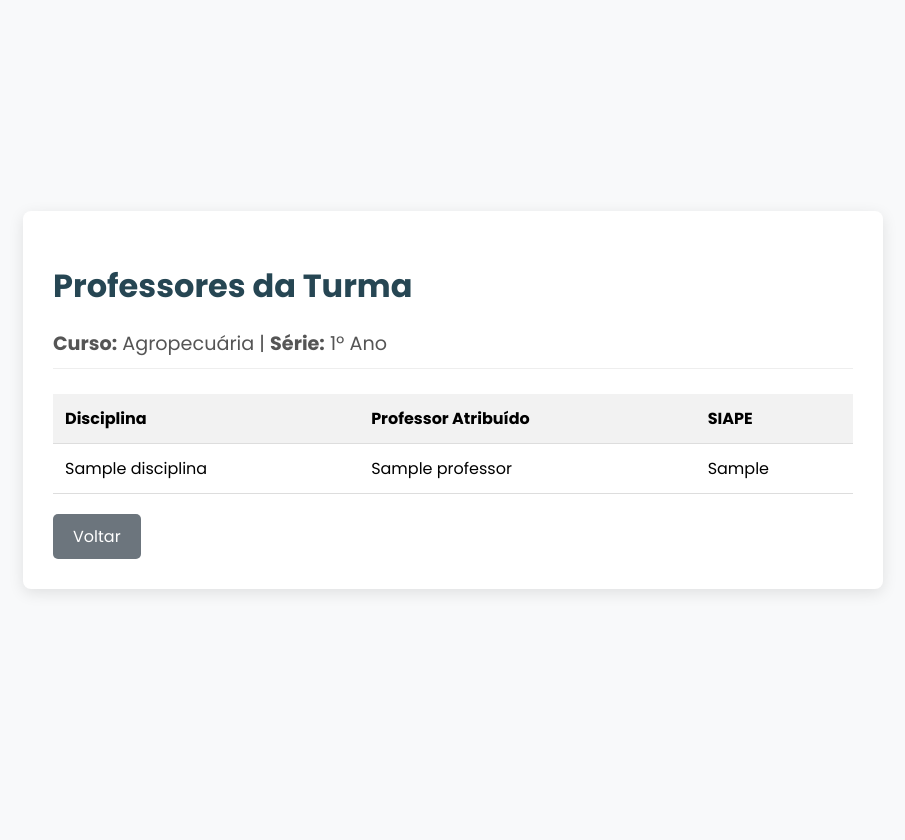
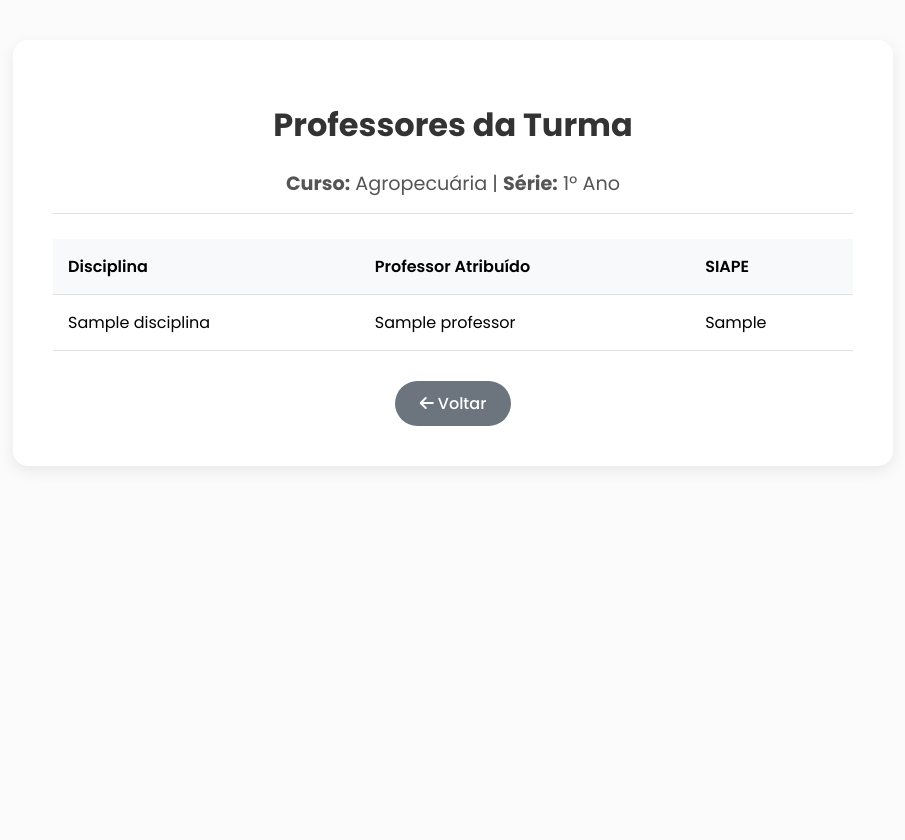
Before and after one commit to GabMS1/Projeto_siga, a PHP site: page /ver_professores_turma.php?id_turma=1 in a window 1280 px wide. Shown: the whole page, without its empty margins (187-1092 px from the left). Before the commit the page ends 593 px from the top, so only its background shows below. Run offline with PHP 8.4, Linux system fonts and the light colour scheme; the visitor is signed in with stand-in values (Sample User, id 1); tables that the repository leaves empty hold one stand-in row (values such as "Sample post"); some libraries are stand-ins or nearby versions.

Commit message:
salvar backup

```diff
--- a/Projeto_siga/telas/auth/ver_professores_turma.php
+++ b/Projeto_siga/telas/auth/ver_professores_turma.php
@@ -4,7 +4,6 @@ if (session_status() === PHP_SESSION_NONE) {
     session_start();
 }
 
-// Proteção de Rota
 if (!isset($_SESSION['usuario_logado']) || $_SESSION['tipo_usuario'] !== 'admin') {
     header("Location: login.php");
     exit();
@@ -35,19 +34,54 @@ if (isset($_GET['id_turma'])) {
 <html lang="pt-br">
 <head>
     <meta charset="UTF-8">
-    <title>Professores da Turma</title>
+    <title>Professores da Turma - SIGA</title>
     <link href="https://fonts.googleapis.com/css2?family=Poppins:wght@300;400;500;600;700&display=swap" rel="stylesheet">
+    <link href="https://cdnjs.cloudflare.com/ajax/libs/font-awesome/6.1.1/css/all.min.css" rel="stylesheet">
     <style>
-        :root { --primary-color: #386641; --secondary-color: #2a9d8f; --text-color: #264653; --bg-light: #f8f9fa; }
-        body { margin: 0; font-family: 'Poppins', sans-serif; display: flex; justify-content: center; align-items: center; min-height: 100vh; background-color: var(--bg-light); }
-        .container { background-color: white; padding: 30px; border-radius: 8px; box-shadow: 0 4px 15px rgba(0,0,0,0.1); max-width: 800px; width: 100%; }
-        h1 { color: var(--text-color); margin-bottom: 5px; }
-        .turma-subtitulo { font-size: 1.2em; color: #555; margin-bottom: 25px; border-bottom: 1px solid #eee; padding-bottom: 10px;}
+        :root {
+            --primary-color: #386641;
+            --secondary-color: #6A994E;
+            --background-light: #FBFBFB;
+            --text-color: #333;
+            --white: #FFFFFF;
+            --shadow-color: rgba(0, 0, 0, 0.08);
+            --border-color: #E0E0E0;
+        }
+        body { margin: 0; font-family: 'Poppins', sans-serif; display: flex; justify-content: center; align-items: flex-start; min-height: 100vh; background-color: var(--background-light); padding-top: 40px; }
+        .container {
+            background-color: white;
+            padding: 40px;
+            border-radius: 15px;
+            box-shadow: 0 5px 15px var(--shadow-color);
+            max-width: 800px;
+            width: 100%;
+        }
+        h1 { color: var(--text-color); margin-bottom: 5px; text-align: center; }
+        .turma-subtitulo {
+            font-size: 1.2em;
+            color: #555;
+            margin-bottom: 25px;
+            border-bottom: 1px solid var(--border-color);
+            padding-bottom: 15px;
+            text-align: center;
+        }
         table { width: 100%; border-collapse: collapse; margin-top: 20px; }
-        th, td { padding: 12px; border-bottom: 1px solid #ddd; text-align: left; }
-        th { background-color: #f2f2f2; }
-        .btn-secondary { background-color: #6c757d; color: white; padding: 10px 20px; text-decoration: none; border-radius: 5px; display: inline-block; margin-top: 20px; }
-        .alert { padding: 15px; margin-bottom: 20px; border-radius: 4px; background-color: #f8d7da; color: #721c24; }
+        th, td { padding: 15px; border-bottom: 1px solid var(--border-color); text-align: left; }
+        th { background-color: #f8f9fa; font-weight: 600; }
+        .btn-back {
+            background-color: #6c757d;
+            color: white;
+            padding: 10px 25px;
+            text-decoration: none;
+            border-radius: 50px;
+            display: inline-block;
+            margin-top: 30px;
+            font-weight: 500;
+            transition: background-color 0.3s;
+        }
+        .btn-back:hover { background-color: #5a6268; }
+        .alert { padding: 15px; margin-bottom: 20px; border-radius: 10px; background-color: #f8d7da; color: #721c24; text-align: center; }
+        .footer-actions { text-align: center; }
     </style>
 </head>
 <body>
@@ -71,7 +105,7 @@ if (isset($_GET['id_turma'])) {
                 <?php foreach ($turma_detalhes as $detalhe): ?>
                     <tr>
                         <td><?= htmlspecialchars($detalhe['nome_disciplina']) ?></td>
-                        <td><?= htmlspecialchars($detalhe['nome_professor'] ?? 'Não atribuído') ?></td>
+                        <td><?= htmlspecialchars($detalhe['nome_professor'] ?? '<em>Não atribuído</em>') ?></td>
                         <td><?= htmlspecialchars($detalhe['siape_prof'] ?? 'N/A') ?></td>
                     </tr>
                 <?php endforeach; ?>
@@ -81,7 +115,9 @@ if (isset($_GET['id_turma'])) {
         <div class="alert"><?= htmlspecialchars($mensagem) ?></div>
     <?php endif; ?>
 
-    <a href="gerenciar_turmas.php" class="btn-secondary">Voltar</a>
+    <div class="footer-actions">
+        <a href="gerenciar_turmas.php" class="btn-back"><i class="fas fa-arrow-left"></i> Voltar</a>
+    </div>
 </div>
 </body>
 </html>
```
Also changed, not shown: Projeto_siga/telas/auth/gerenciar_turmas.php (+13 -6 lines).
